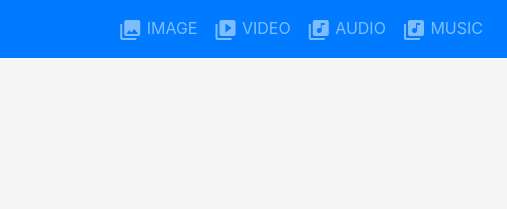
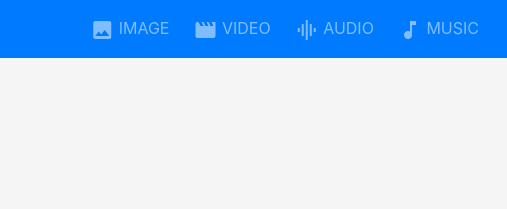
Before and after one commit to julioct99/js-media-lab, a website: page index.html in a window 1280 px wide. Shown: the top 209 px of the page, 773-1280 px from the left. Drawn offline with nearby package versions, Linux system fonts and the light colour scheme.

Commit message:
Modify navbar

```diff
--- a/index.html
+++ b/index.html
@@ -27,7 +27,7 @@
     <link rel="shortcut icon" href="favicon.ico" />
   </head>
   <body>
-    <nav class="navbar navbar-expand-lg navbar-dark bg-primary">
+    <nav class="navbar sticky-top navbar-expand-lg navbar-dark bg-primary">
       <a href="/" class="navbar-brand">
         <i class="fa fa-flask mr-2" aria-hidden="true"></i>
         JS MEDIA LAB
@@ -44,34 +44,26 @@
         <ul class="navbar-nav ml-auto">
           <li class="nav-item">
             <a href="/pages/image/" class="nav-link">
-              <span class="material-icons" style="vertical-align: middle">
-                collections
-              </span>
-              IMAGE
+              <span class="material-icons"> insert_photo </span>
+              <span>IMAGE</span>
             </a>
           </li>
           <li class="nav-item">
             <a href="/pages/video/" class="nav-link">
-              <span class="material-icons" style="vertical-align: middle">
-                video_library
-              </span>
-              VIDEO
+              <span class="material-icons"> movie </span>
+              <span>VIDEO</span>
             </a>
           </li>
           <li class="nav-item">
             <a href="/pages/audio/" class="nav-link">
-              <span class="material-icons" style="vertical-align: middle">
-                library_music
-              </span>
-              AUDIO
+              <span class="material-icons"> graphic_eq </span>
+              <span>AUDIO</span>
             </a>
           </li>
           <li class="nav-item">
             <a href="/pages/music/" class="nav-link">
-              <span class="material-icons" style="vertical-align: middle">
-                library_music
-              </span>
-              MUSIC
+              <span class="material-icons"> music_note </span>
+              <span>MUSIC</span>
             </a>
           </li>
         </ul>
--- a/scss/main.scss
+++ b/scss/main.scss
@@ -30,6 +30,11 @@ a:hover {
   text-decoration: none;
 }
 
+nav {
+  position: fixed;
+  top: 0;
+}
+
 .main-image {
   width: 150px;
 }
@@ -56,6 +61,8 @@ a:hover {
 }
 
 .nav-item {
+  margin: 0 4px;
+
   &.active {
     height: 100%;
     border-radius: 5px;
```
Also changed, not shown: pages/audio/index.html (+9 -17 lines), pages/image/index.html (+9 -17 lines), pages/music/index.html (+9 -17 lines), pages/video/index.html (+9 -17 lines), css/style.css.
